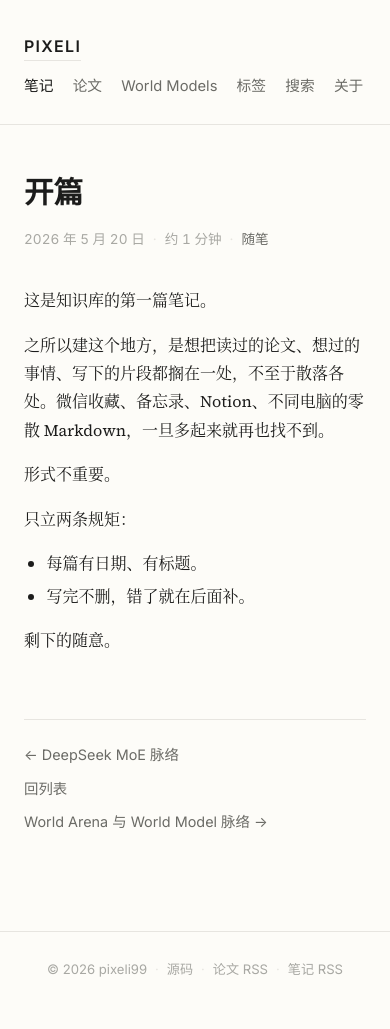
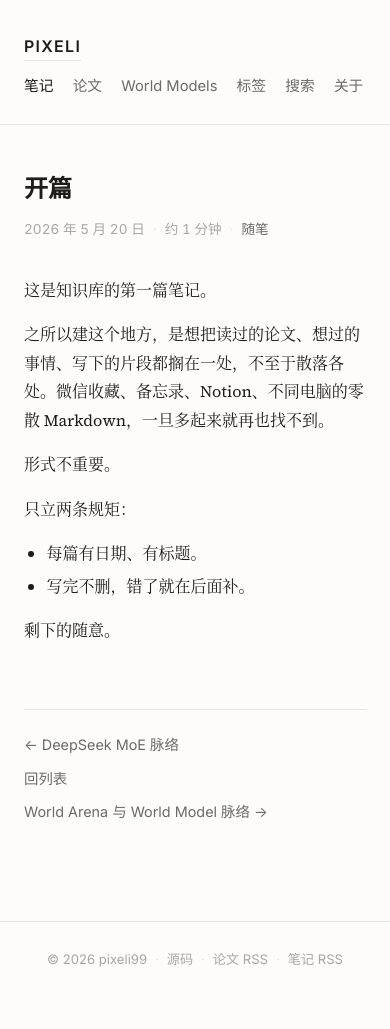
Before and after one commit to pixeli99/PIXELI, a Jekyll site: the page built from _notes/2026-05-20-kai-pian.md, in a window 390 px wide. Built offline with Jekyll 4.4.1, drawn with Linux system fonts in a browser that asks for light colours.

Commit message:
mobile：缩小移动端文章标题字号
长英文论文标题（100+ 字符）在 ≤600px 屏上以 1.85rem（~30px）渲染
会撑出 5 行，阅读压力偏大；移动端改为 1.5rem（~24px），减一行左右。
桌面端字号不变。

Co-Authored-By: Claude Sonnet 4.6 <noreply@anthropic.com>
Claude-Session: https://claude.ai/code/session_0114EeF8D3Uhp91yuPzRTYEs

```diff
--- a/assets/css/main.scss
+++ b/assets/css/main.scss
@@ -674,6 +674,7 @@ mark {
     align-items: flex-start;
     gap: 0.15rem;
   }
+  .post-title { font-size: 1.5rem; }
   .post-nav {
     flex-direction: column;
     gap: 0.5rem;
```
